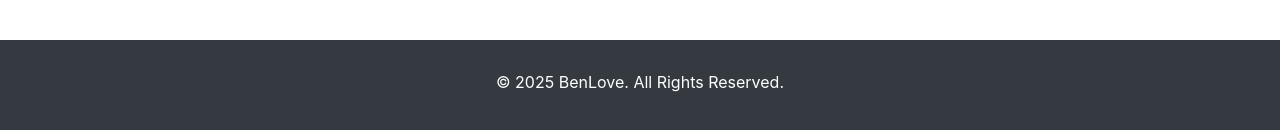
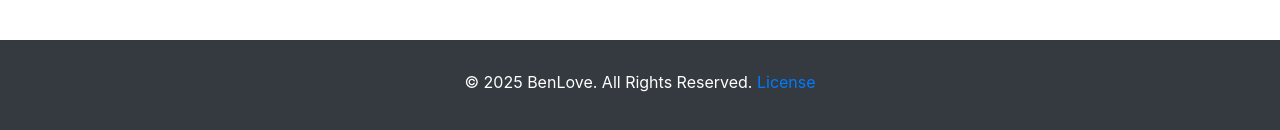
Before and after one commit to Aria-vero-s/handyman, a plain HTML site: page index.html in a window 1280 px wide. Shown: the part 2639-2769 px from the top of the page. Drawn offline with nearby package versions, Linux system fonts and the light colour scheme.

Commit message:
added MIT license>

```diff
--- a/index.html
+++ b/index.html
@@ -134,7 +134,7 @@
     <!-- Footer Section -->
     <footer class="footer text-center">
         <div class="container">
-            <p>&copy; 2025 BenLove. All Rights Reserved.</p>
+            <p>&copy; 2025 BenLove. All Rights Reserved. <a href="LICENSE" target="_blank">License</a></p>
         </div>
     </footer>
 
```
Also changed, not shown: 1 other file.
